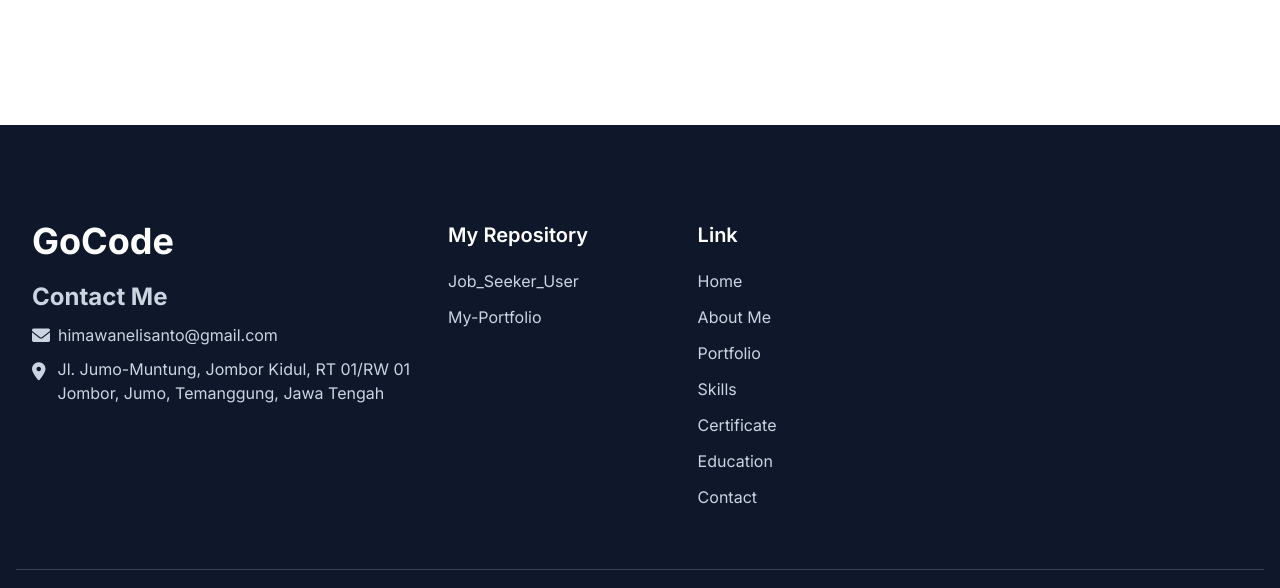
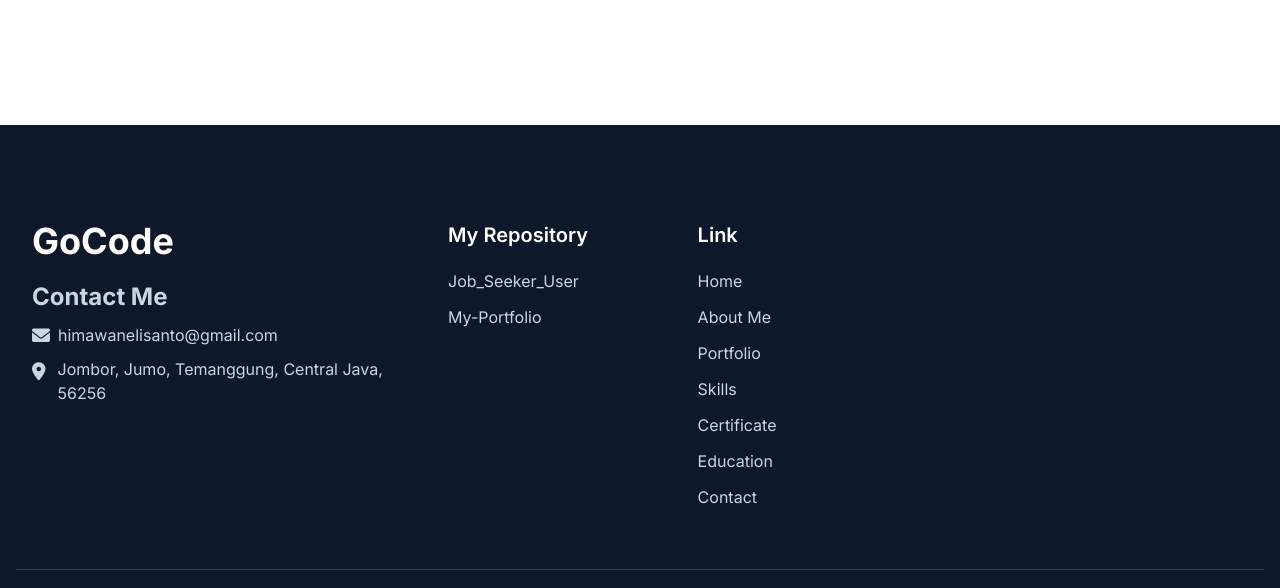
Before and after one commit to himawan31/My-Portfolio, a website: page index.html in a window 1280 px wide. Shown: the part 5451-6039 px from the top of the page. Drawn offline with Linux system fonts and the light colour scheme; files whose address does not match are found by name.

Commit message:
update kontent in footer

```diff
--- a/index.html
+++ b/index.html
@@ -378,8 +378,7 @@
           <div class="mb-2 flex items-start">
               <i class="fas fa-map-marker-alt mr-2 text-lg"></i>
               <div class="ms-1">
-                  <p>Jl. Jumo-Muntung, Jombor Kidul, RT 01/RW 01</p>
-                  <p>Jombor, Jumo, Temanggung, Jawa Tengah</p>
+                  <p>Jombor, Jumo, Temanggung, Central Java, 56256</p>
               </div>
           </div>
         </div>
```
